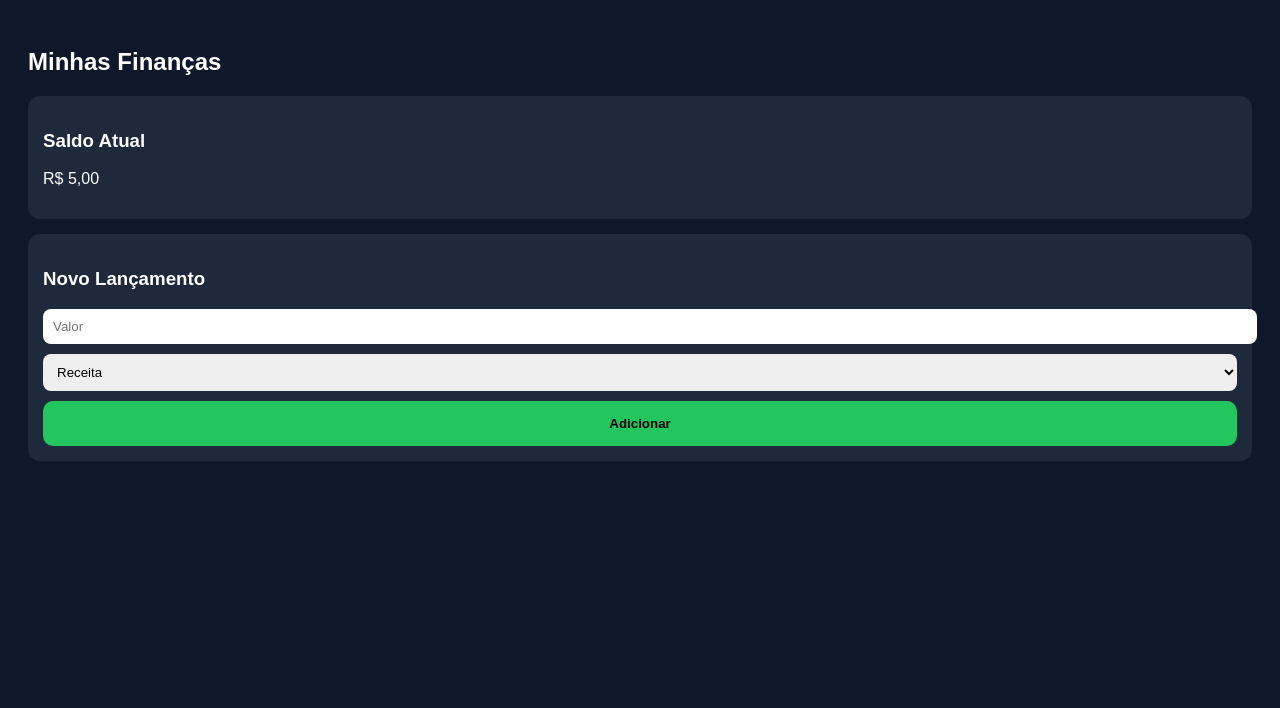
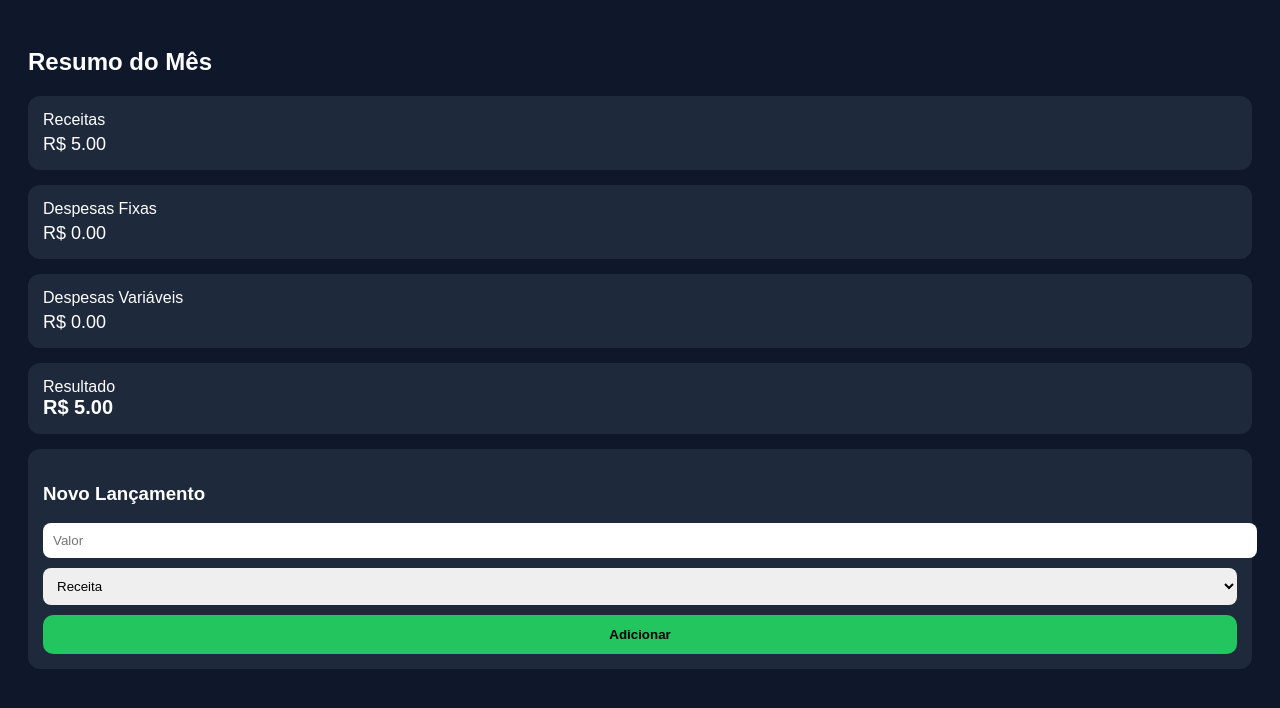
Before and after one commit to luizfelipesantiago22/meu-app-financas, a plain HTML site: page index.html in a window 1280 px wide. Both pictures are taken after typing "5" into the empty fields and a click on the button "Adicionar". Drawn offline with Linux system fonts and the light colour scheme.

Commit message:
index.html

```diff
--- a/index.html
+++ b/index.html
@@ -2,7 +2,7 @@
 <html>
 <head>
 <meta charset="UTF-8">
-<title>Finanças Pessoais</title>
+<title>Controle Mensal</title>
 <meta name="viewport" content="width=device-width, initial-scale=1.0">
 <style>
 body {
@@ -19,7 +19,7 @@ body {
 }
 button {
     width: 100%;
-    padding: 15px;
+    padding: 12px;
     background: #22c55e;
     border: none;
     color: black;
@@ -33,42 +33,71 @@ input, select {
     border-radius: 8px;
     border: none;
 }
-h2 { margin-bottom: 20px; }
+.valor { font-size:18px; margin-top:5px; }
+.resultado { font-size:20px; font-weight:bold; }
 </style>
 </head>
 <body>
 
-<h2>Minhas Finanças</h2>
+<h2>Resumo do Mês</h2>
 
 <div class="card">
-<h3>Saldo Atual</h3>
-<p id="saldo">R$ 0,00</p>
+<div>Receitas</div>
+<div class="valor" id="receitas">R$ 0,00</div>
+</div>
+
+<div class="card">
+<div>Despesas Fixas</div>
+<div class="valor" id="fixas">R$ 0,00</div>
+</div>
+
+<div class="card">
+<div>Despesas Variáveis</div>
+<div class="valor" id="variaveis">R$ 0,00</div>
+</div>
+
+<div class="card">
+<div>Resultado</div>
+<div class="resultado" id="resultado">R$ 0,00</div>
 </div>
 
 <div class="card">
 <h3>Novo Lançamento</h3>
-
 <input type="number" id="valor" placeholder="Valor">
 <select id="tipo">
 <option value="receita">Receita</option>
-<option value="despesa">Despesa</option>
+<option value="fixa">Despesa Fixa</option>
+<option value="variavel">Despesa Variável</option>
 </select>
-
 <button onclick="adicionar()">Adicionar</button>
-
 </div>
 
 <script>
 
-let saldo = localStorage.getItem("saldo")
-? parseFloat(localStorage.getItem("saldo"))
-: 0;
+let dados = JSON.parse(localStorage.getItem("dados")) || [];
 
-atualizar();
+function salvar(){
+    localStorage.setItem("dados", JSON.stringify(dados));
+}
 
 function atualizar(){
-    document.getElementById("saldo").innerText =
-    "R$ " + saldo.toFixed(2).replace(".", ",");
+
+    let receitas = 0;
+    let fixas = 0;
+    let variaveis = 0;
+
+    dados.forEach(item => {
+        if(item.tipo === "receita") receitas += item.valor;
+        if(item.tipo === "fixa") fixas += item.valor;
+        if(item.tipo === "variavel") variaveis += item.valor;
+    });
+
+    let resultado = receitas - fixas - variaveis;
+
+    document.getElementById("receitas").innerText = "R$ " + receitas.toFixed(2);
+    document.getElementById("fixas").innerText = "R$ " + fixas.toFixed(2);
+    document.getElementById("variaveis").innerText = "R$ " + variaveis.toFixed(2);
+    document.getElementById("resultado").innerText = "R$ " + resultado.toFixed(2);
 }
 
 function adicionar(){
@@ -77,16 +106,13 @@ function adicionar(){
 
     if(!valor) return;
 
-    if(tipo === "receita"){
-        saldo += valor;
-    } else {
-        saldo -= valor;
-    }
-
-    localStorage.setItem("saldo", saldo);
+    dados.push({valor, tipo});
+    salvar();
     atualizar();
     document.getElementById("valor").value = "";
 }
+
+atualizar();
 
 </script>
 
```
